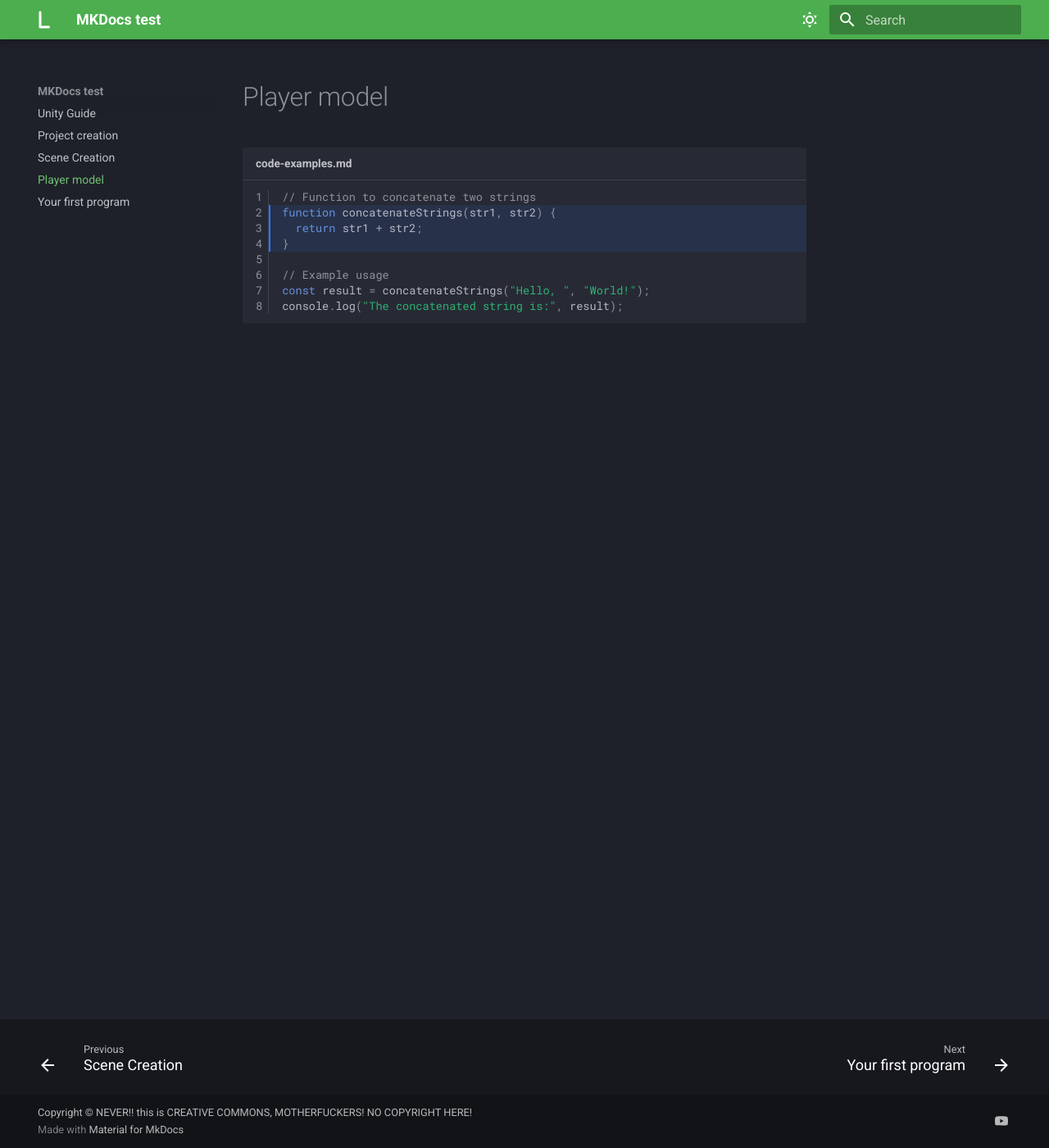
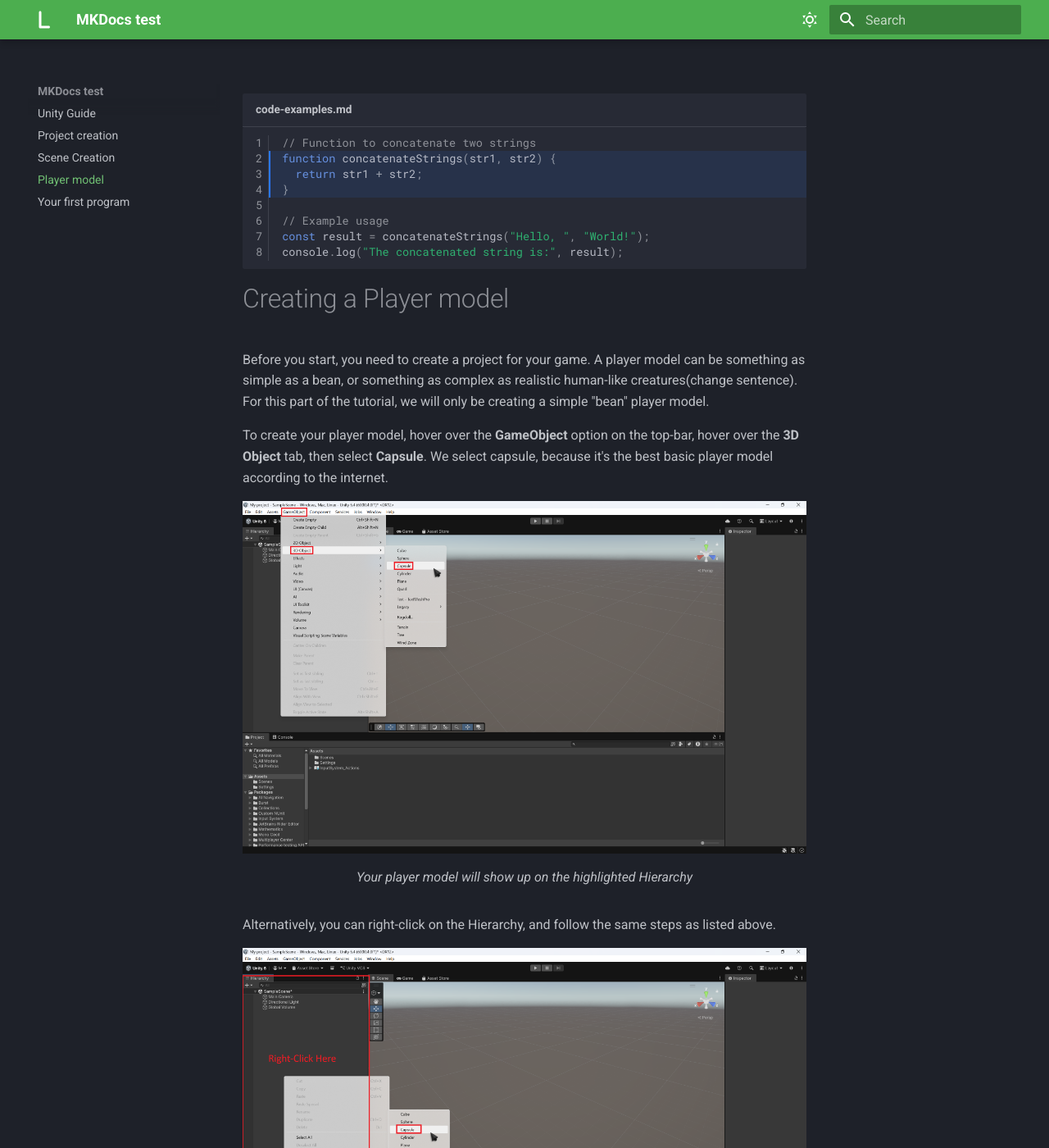
Before and after one commit to Lyra-is-confused/material-for-MKDocs-testing, an MkDocs documentation site: the page built from docs/player-model.md, in a window 1280 px wide and 1400 px high. Shown: the whole window at 82% size. Built offline with MkDocs 1.6.1 and Material for MkDocs 9.7.7, drawn with Linux system fonts in a browser that asks for light colours; some of the changed text lies outside the part shown.

Commit message:
worked on player creation task, added more images

````diff
--- a/docs/player-model.md
+++ b/docs/player-model.md
@@ -8,3 +8,23 @@ function concatenateStrings(str1, str2) {
 const result = concatenateStrings("Hello, ", "World!");
 console.log("The concatenated string is:", result);
 ```
+
+# Creating a Player model
+
+Before you start, you need to create a project for your game. A player model can be something as simple as a bean, or something as complex as realistic human-like creatures(change sentence). For this part of the tutorial, we will only be creating a simple "bean" player model.
+
+To create your player model, hover over the **GameObject** option on the top-bar, hover over the **3D Object** tab, then select **Capsule**. We select capsule, because it's the best basic player model according to the internet.
+
+<figure markdown="span">
+  ![Player Creation](player1.png){ width="700" height="700" }
+
+<figcaption>Your player model will show up on the highlighted Hierarchy</figcaption>
+</figure>
+
+Alternatively, you can right-click on the Hierarchy, and follow the same steps as listed above.
+
+<figure markdown="span">
+  ![Player Creation2](alt.png){ width="700" height="700" }
+
+<figcaption>Both options are fine</figcaption>
+</figure>
````
Also changed, not shown: docs/Project-creation.md (+1 -1 lines), docs/index.md (+4 -4 lines), docs/alt.png (added), docs/player.png (added), docs/player1.png (added).
